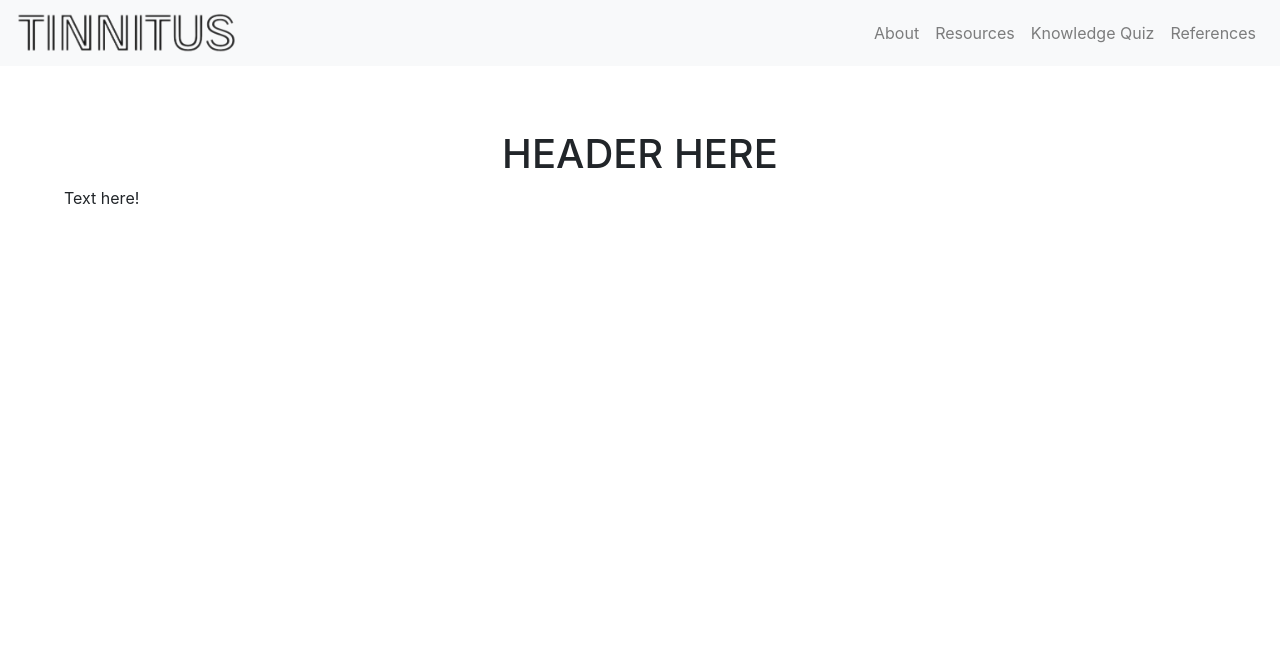
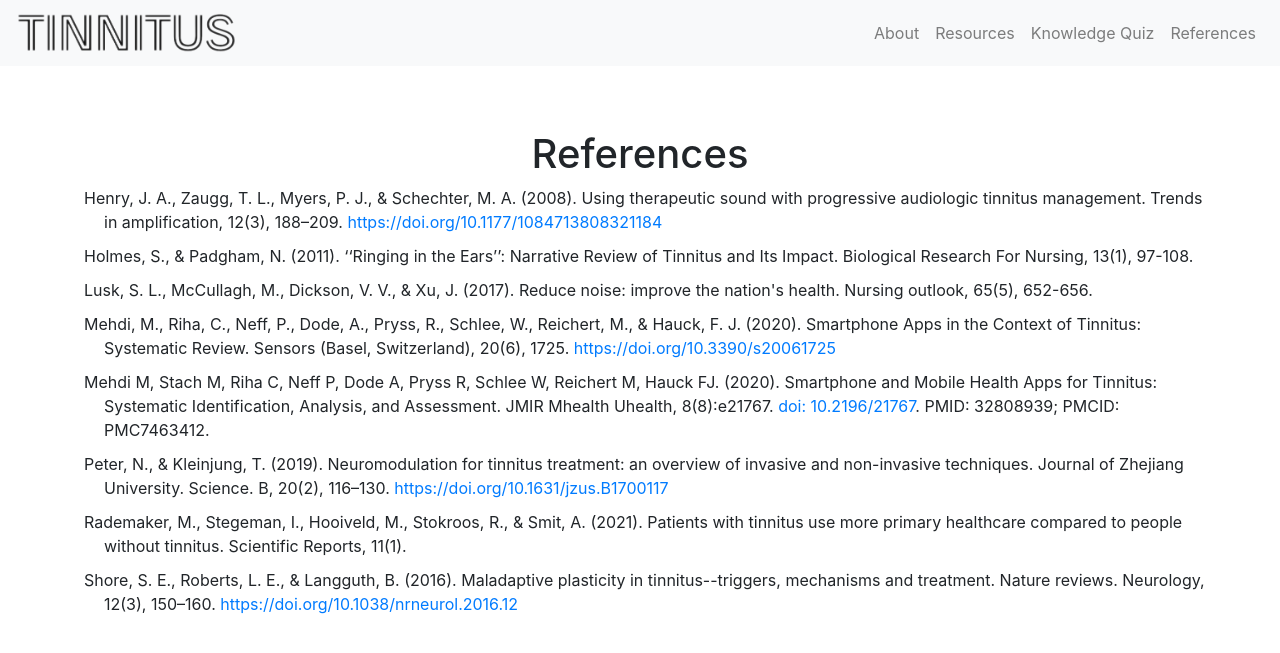
Before and after one commit to Jehaleyii/tinnitus, a Flask app: page /references in a window 1280 px wide. Shown: the top 653 px of the page. Run offline with Flask 3, Linux system fonts and the light colour scheme; some libraries are stand-ins or nearby versions.

Commit message:
Update references.html

```diff
--- a/api/templates/references.html
+++ b/api/templates/references.html
@@ -54,8 +54,33 @@
 <div clas="container" style="padding: 5%">
 
 
-    <h1 style="text-align: center;">HEADER HERE</h1>
-    <p>Text here!</p>
+    <h1 style="text-align: center;">References</h1>
+    <style>
+    .apa-references {
+        margin-left: 20px;
+    }
+    .apa-references p {
+        text-indent: -20px;
+        margin-left: 20px;
+        margin-bottom: 10px;
+    }
+</style>
+</head>
+<body>
+
+<div class="apa-references">
+    <p>Henry, J. A., Zaugg, T. L., Myers, P. J., & Schechter, M. A. (2008). Using therapeutic sound with progressive audiologic tinnitus management. Trends in amplification, 12(3), 188–209. <a href="https://doi.org/10.1177/1084713808321184">https://doi.org/10.1177/1084713808321184</a></p>
+    <p>Holmes, S., & Padgham, N. (2011). ‘‘Ringing in the Ears’’: Narrative Review of Tinnitus and Its Impact. Biological Research For Nursing, 13(1), 97-108.</p>
+    <p>Lusk, S. L., McCullagh, M., Dickson, V. V., & Xu, J. (2017). Reduce noise: improve the nation's health. Nursing outlook, 65(5), 652-656.</p>
+    <p>Mehdi, M., Riha, C., Neff, P., Dode, A., Pryss, R., Schlee, W., Reichert, M., & Hauck, F. J. (2020). Smartphone Apps in the Context of Tinnitus: Systematic Review. Sensors (Basel, Switzerland), 20(6), 1725. <a href="https://doi.org/10.3390/s20061725">https://doi.org/10.3390/s20061725</a></p>
+    <p>Mehdi M, Stach M, Riha C, Neff P, Dode A, Pryss R, Schlee W, Reichert M, Hauck FJ. (2020). Smartphone and Mobile Health Apps for Tinnitus: Systematic Identification, Analysis, and Assessment. JMIR Mhealth Uhealth, 8(8):e21767. <a href="https://doi.org/10.2196/21767">doi: 10.2196/21767</a>. PMID: 32808939; PMCID: PMC7463412.</p>
+    <p>Peter, N., & Kleinjung, T. (2019). Neuromodulation for tinnitus treatment: an overview of invasive and non-invasive techniques. Journal of Zhejiang University. Science. B, 20(2), 116–130. <a href="https://doi.org/10.1631/jzus.B1700117">https://doi.org/10.1631/jzus.B1700117</a></p>
+    <p>Rademaker, M., Stegeman, I., Hooiveld, M., Stokroos, R., & Smit, A. (2021). Patients with tinnitus use more primary healthcare compared to people without tinnitus. Scientific Reports, 11(1).</p>
+    <p>Shore, S. E., Roberts, L. E., & Langguth, B. (2016). Maladaptive plasticity in tinnitus--triggers, mechanisms and treatment. Nature reviews. Neurology, 12(3), 150–160. <a href="https://doi.org/10.1038/nrneurol.2016.12">https://doi.org/10.1038/nrneurol.2016.12</a></p>
+</div>
+
+</body>
+</html>
 
 
 </div>
```
